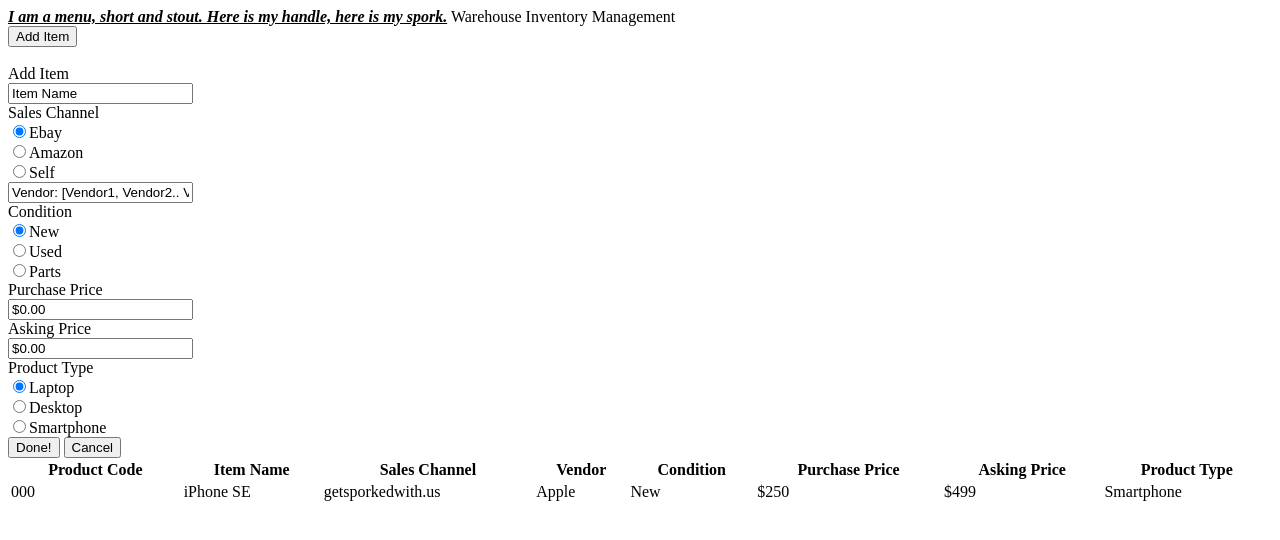
After one commit to CSUF-Computer-Science/super-duper-spork, a Django app: page / in a window 1280 px wide. The commit adds this page. Shown: the top 540 px of the page. Run offline with Django 3.2, Linux system fonts and the light colour scheme; tables that the repository leaves empty hold one stand-in row (values such as "Sample post").

Commit message:
Initial inventory work with templating.

```diff
--- /dev/null
+++ b/sporkify/frontend/templates/inventory.html
@@ -0,0 +1,65 @@
+<!DOCTYPE html>
+<html lang="en">
+    <head>
+    </head>
+    <body>
+        {% include "menu.html" %}
+        <a>Warehouse Inventory Management</a>
+        <br>
+        <button>Add Item</button>
+        <br><br>
+        <div id="add_item">
+            <a>Add Item</a><br>
+            <input type="text" name="Item Name" value="Item Name"><br>
+            <a>Sales Channel</a><br>
+            <form>
+              <input type="radio" name="Sales Channel" value="ebay" checked>Ebay<br>
+              <input type="radio" name="Sales Channel" value="amazon">Amazon<br>
+              <input type="radio" name="Sales Channel" value="self">Self<br>
+            </form>
+            <input type="text" name="Vendor" value="Vendor: [Vendor1, Vendor2.. VendorN]"><br>
+            <a>Condition</a><br>
+            <form>
+              <input type="radio" name="Condition" value="new" checked>New<br>
+              <input type="radio" name="Condition" value="used">Used<br>
+              <input type="radio" name="Condition" value="parts">Parts<br>
+            </form>
+            <a>Purchase Price</a><br>
+            <input type="text" name="Purchase Price" value="$0.00"><br>
+            <a>Asking Price</a><br>
+            <input type="text" name="Asking Price" value="$0.00"><br>
+            <a>Product Type</a><br>
+            <form>
+              <input type="radio" name="Type" value="laptop" checked>Laptop<br>
+              <input type="radio" name="Type" value="desktop">Desktop<br>
+              <input type="radio" name="Type" value="phones">Smartphone<br>
+            </form>
+            <input type="submit" value="Done!">
+            <input type="submit" value="Cancel">
+        </div>
+        <table style="width:100%">
+          <tr>
+            <th>Product Code</th>
+            <th>Item Name</th>
+            <th>Sales Channel</th>
+            <th>Vendor</th>
+            <th>Condition</th>
+            <th>Purchase Price</th>
+            <th>Asking Price</th>
+            <th>Product Type</th>
+          </tr>
+          {% for item in items %}
+          <tr>
+            <td>{{item.product_code}}</td>
+            <td>iPhone SE</td>
+            <td>getsporkedwith.us</td>
+            <td>Apple</td>
+            <td>New</td>
+            <td>$250</td>
+            <td>$499</td>
+            <td>Smartphone</td>
+          </tr>
+          {% endfor %}
+        </table>
+    </body>
+</html>
--- a/sporkify/frontend/templates/menu.html
+++ b/sporkify/frontend/templates/menu.html
@@ -1 +1 @@
-Hello
+<b><u><i>I am a menu, short and stout. Here is my handle, here is my spork.</i></u></b>
--- a/sporkify/frontend/views.py
+++ b/sporkify/frontend/views.py
@@ -1,4 +1,8 @@
 from django.shortcuts import render
 
-# Create your views here.
-def login(request):
+from backend.models import Inventory
+
+def inventory(request):
+    return render(request, 'inventory.html', {
+        "items": Inventory.objects.all()
+    })
--- a/sporkify/sporkify/settings.py
+++ b/sporkify/sporkify/settings.py
@@ -37,7 +37,8 @@ INSTALLED_APPS = [
     'django.contrib.sessions',
     'django.contrib.messages',
     'django.contrib.staticfiles',
-    'backend'
+    'backend',
+    'frontend'
 ]
 
 MIDDLEWARE = [
--- a/sporkify/sporkify/urls.py
+++ b/sporkify/sporkify/urls.py
@@ -16,7 +16,10 @@ Including another URLconf
 from django.contrib import admin
 from django.urls import path, include
 
+from frontend import views
+
 urlpatterns = [
+    path('', views.inventory),
     path('admin/', admin.site.urls),
     path('auth/', include('django.contrib.auth.urls')),
 ]
--- a/sporkify/templates/registration/login.html
+++ b/sporkify/templates/registration/login.html
@@ -1,6 +1,5 @@
 <!DOCTYPE html>
 <html lang="en" dir="ltr">
-
   <head>
     <meta charset="utf-8">
     <title>Sporkify</title>
```
Also changed, not shown: sporkify/frontend/urls.py (deleted).
